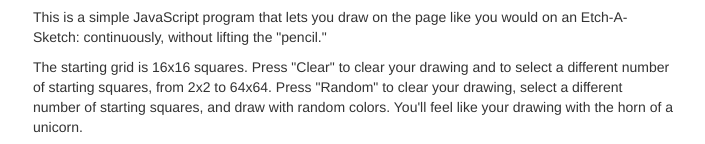
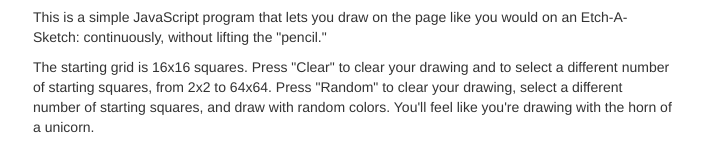
Before and after one commit to SixCupsofCoffee/etchasketch, a plain HTML site: page index.html in a window 1280 px wide. Shown: the part 743-887 px from the top of the page, 287-992 px from the left. Drawn offline with Linux system fonts and the light colour scheme.

Commit message:
Spelling correction

```diff
--- a/index.html
+++ b/index.html
@@ -107,7 +107,7 @@
     </script>
     <div id="pagetitle"><h1>Etch-A-Sketch Pad</h1></div>
     <div id="pagecontent"><p>This is a simple JavaScript program that lets you draw on the page like you would on an Etch-A-Sketch: continuously, without lifting the "pencil."</p>
-      <p>The starting grid is 16x16 squares. Press "Clear" to clear your drawing and to select a different number of starting squares, from 2x2 to 64x64. Press "Random" to clear your drawing, select a different number of starting squares, and draw with random colors. You'll feel like your drawing with the horn of a unicorn.</p></div>
+      <p>The starting grid is 16x16 squares. Press "Clear" to clear your drawing and to select a different number of starting squares, from 2x2 to 64x64. Press "Random" to clear your drawing, select a different number of starting squares, and draw with random colors. You'll feel like you're drawing with the horn of a unicorn.</p></div>
 
   </body>
 </html>
```
